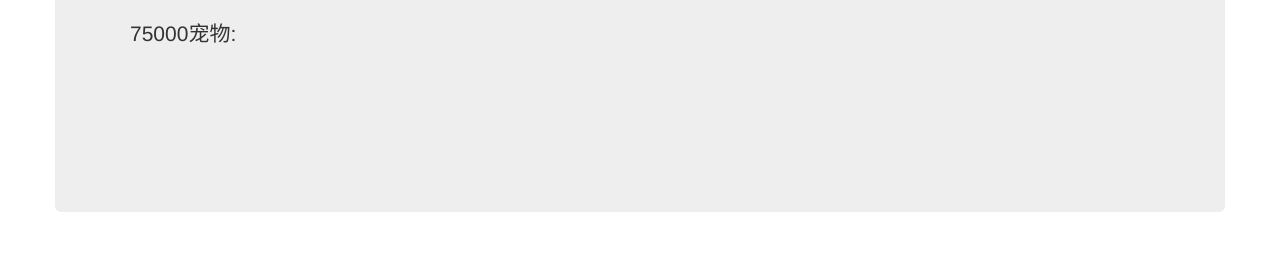
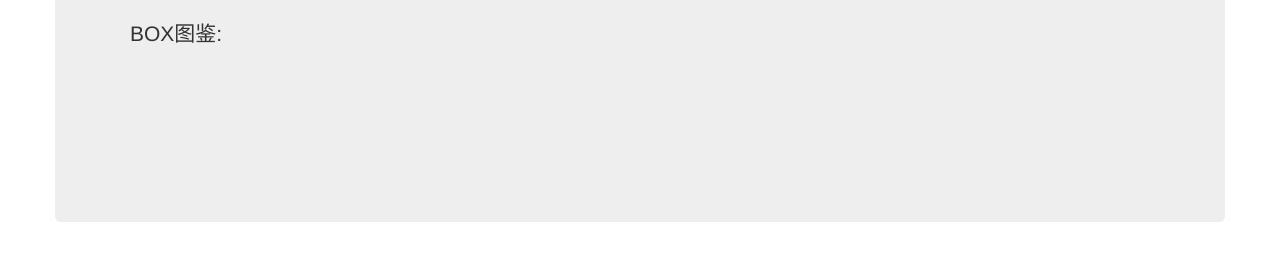
Before and after one commit to weiyuecn5/padwy, a Django app: template templates/blog/tpxq.html in a window 1280 px wide. Shown: the part 373-634 px from the top of the page. Run offline with Django 3.2, Linux system fonts and the light colour scheme; the template is opened without the code that fills it, so the values that code supplies are empty; some libraries are stand-ins or nearby versions.

Commit message:
7-21 jxgx

```diff
--- a/templates/blog/tpxq.html
+++ b/templates/blog/tpxq.html
@@ -13,27 +13,27 @@
             <p>账号等级:{{ shuju.等级 }}</p>
             <p>更新时间:{{ shuju.更新时间 }}</p>
             <p>是否已卖:{{ shuju.已卖 }}</p>
-            <p>75000宠物:</p>
+            <p>BOX图鉴:</p>
             {% for foo in back.0 %}
                 <img src="https://pad.skyozora.com/images/pets/{{ foo }}.png" width="40" height="40">
             {% endfor %}
-            <br>
+            <hr>
             {% for foo in back.1 %}
                 <img src="https://pad.skyozora.com/images/pets/{{ foo }}.png" width="40" height="40">
             {% endfor %}
-            <br>
+            <hr>
             {% for foo in back.4 %}
                 <img src="https://pad.skyozora.com/images/pets/{{ foo }}.png" width="40" height="40">
             {% endfor %}
-            <br>
+            <hr>
             {% for foo in back.2 %}
                 <img src="https://pad.skyozora.com/images/pets/{{ foo }}.png" width="40" height="40">
             {% endfor %}
-            <br>
+            <hr>
             {% for foo in back.3 %}
                 <img src="https://pad.skyozora.com/images/pets/{{ foo }}.png" width="40" height="40">
             {% endfor %}
-            <br>
+            <hr>
             {% for foo in back.5 %}
                 <img src="https://pad.skyozora.com/images/pets/{{ foo }}.png" width="40" height="40">
             {% endfor %}
```
